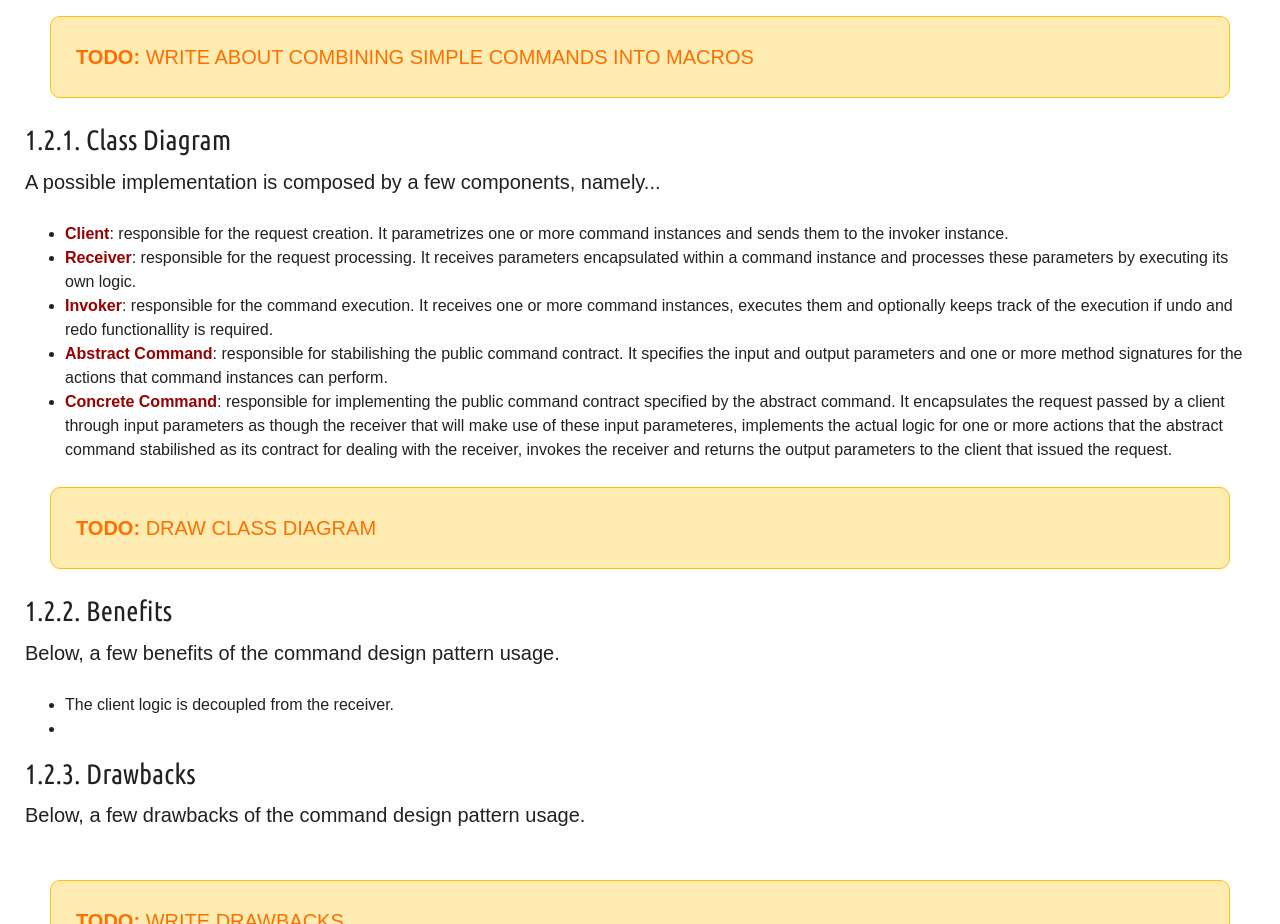
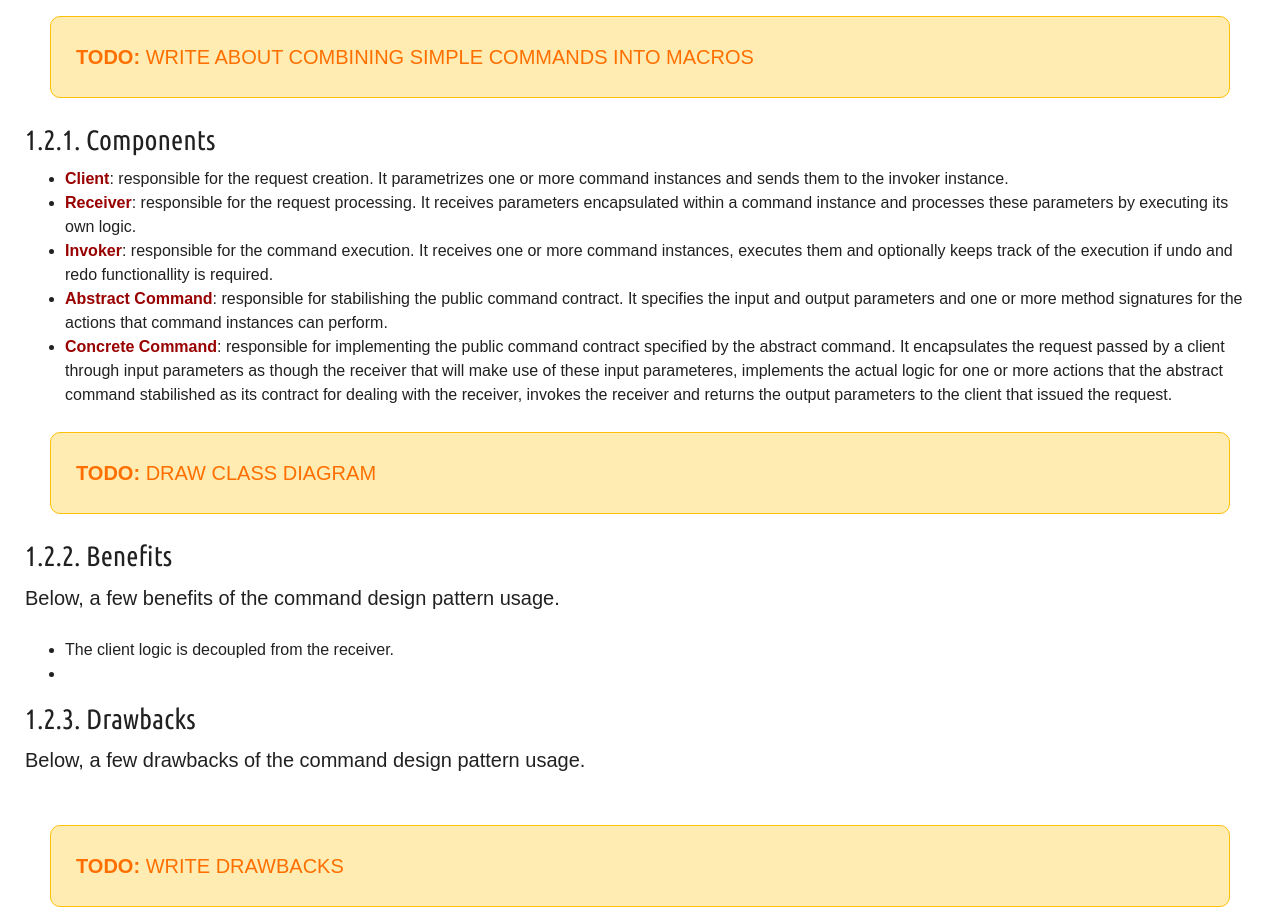
Before and after one commit to danieldeveloper001/csharp_design_patterns, a plain HTML site: page index.html in a window 1280 px wide. Shown: the part 1160-2084 px from the top of the page. Drawn offline with Linux system fonts and the light colour scheme; a web font is replaced by a local one.

Commit message:
renames class diagram to components

```diff
--- a/index.html
+++ b/index.html
@@ -122,11 +122,8 @@
         <strong>TODO:</strong> WRITE ABOUT COMBINING SIMPLE COMMANDS INTO MACROS
       </div>
       <h4 id="command_class_diagram">
-        <a href="#command_class_diagram">1.2.1. Class Diagram</a>
+        <a href="#command_class_diagram">1.2.1. Components</a>
       </h4>
-      <p>
-        A possible implementation is composed by a few components, namely...
-      </p>
       <ul>
         <li>
           <strong>Client</strong>:
```
